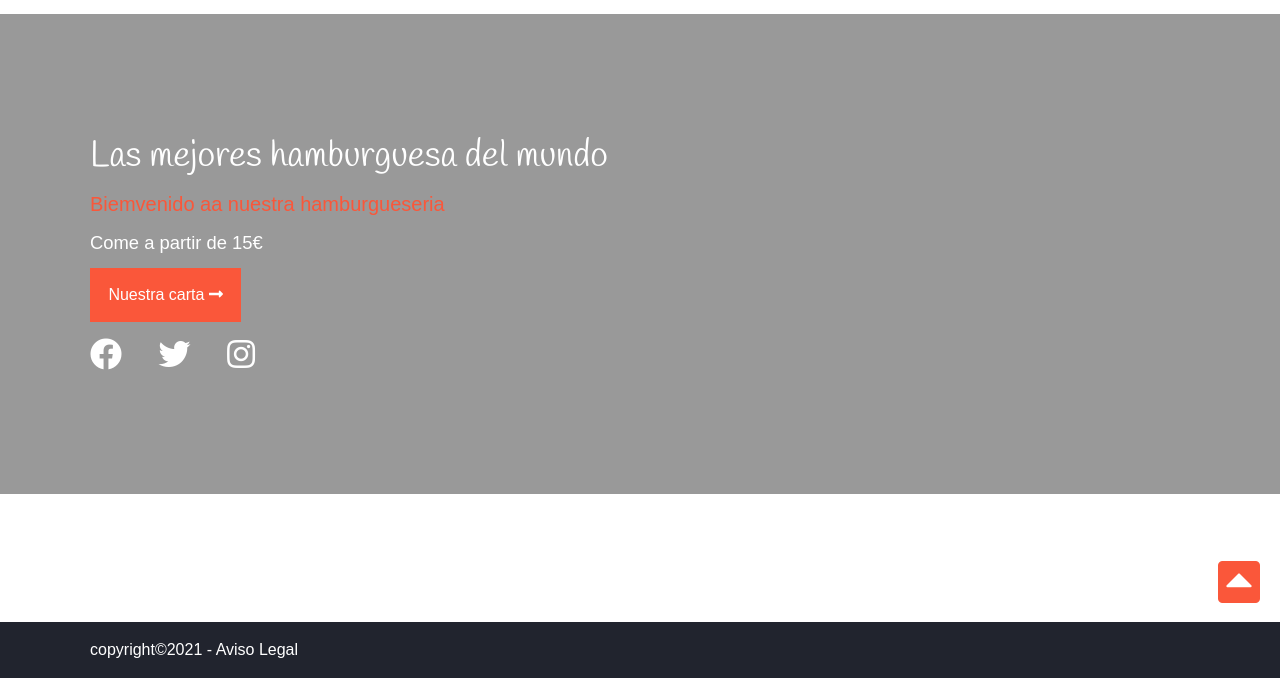
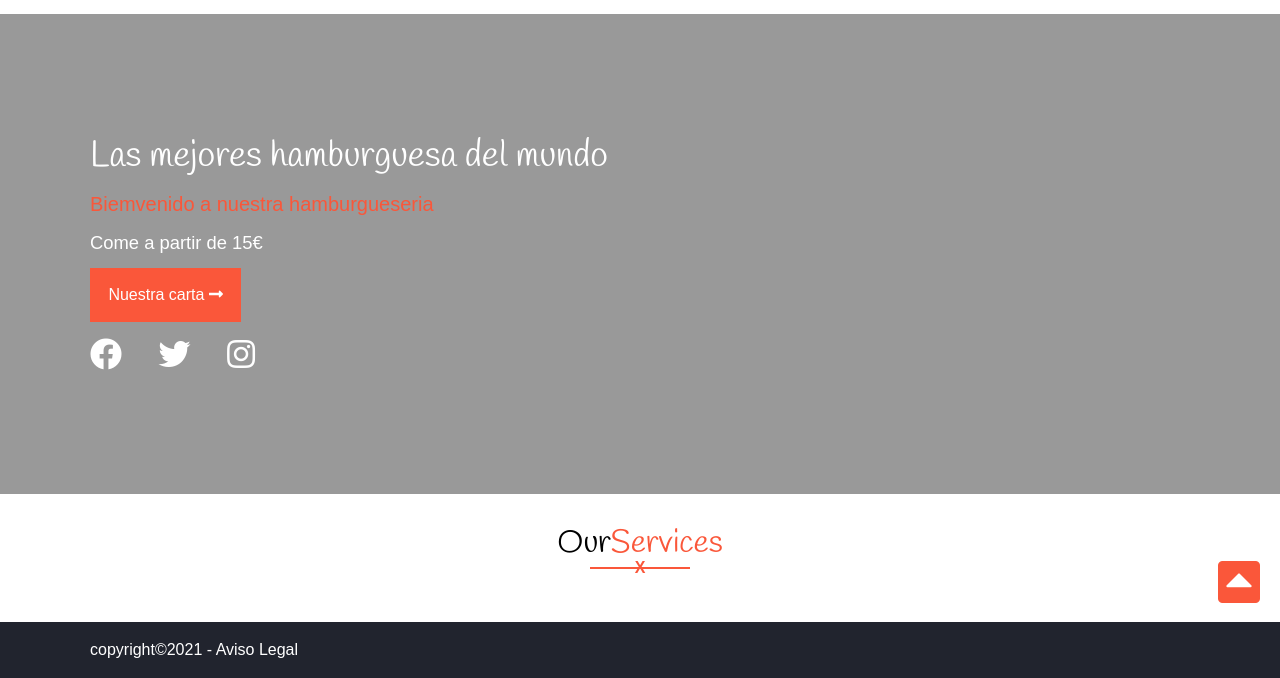
Before and after one commit to randorsg/hamburgueceria, a plain HTML site: page index.html in a window 1280 px wide. Shown: the part 122-800 px from the top of the page. Drawn offline with Linux system fonts and the light colour scheme.

Commit message:
Titulo y section grig terminado

```diff
--- a/css/style.css
+++ b/css/style.css
@@ -155,6 +155,48 @@ footer a:hover {
 /* final footer */
 
 
+/* inicio ourservice */
+
+main section {
+    padding: 2.125em 1.5em;
+}
+
+main section h2 {
+    color: black;
+    font-family: var(--fuente-secundaria);
+    font-size: 2em;
+    text-align: center;
+}
+
+main section h2 span {
+    color: var(--color-principal);
+}
+
+main section .underline {
+    position: relative;
+    width: 6.250em;
+    margin: 0 auto;
+    color: var(--color-principal);
+    font-weight: 700;
+    text-align: center;
+    margin-bottom: calc(var(--margingrid)*1.5);
+}
+
+main section .underline hr {
+    position: absolute;
+    width: 100%;
+    top: -1px;
+    border-color: var(--color-principal);
+}
+
+main #ourservices .grid {
+    display: grid;
+    gap: var(--margingrid);
+}
+
+main #ourservices .grid article {}
+
+
 /* inicio hero */
 
 .hero {
@@ -227,7 +269,14 @@ footer a:hover {
 
 /* mediaqueries */
 
-@media ( min-width:600px) {}
+@media ( min-width:600px) {
+    main #ourservices .grid {
+        grid-template-columns: repeat (2, 1fr);
+    }
+    main #ourservices .grid article:last-child {
+        grid-column: 1/3;
+    }
+}
 
 @media (min-width: 768px) {
     header .nav-top a span {
@@ -235,6 +284,12 @@ footer a:hover {
         color: #ffff;
         font-size: 120%;
         margin-left: 5px;
+    }
+    main #ourservices .grid {
+        grid-template-columns: repeat (3, 1fr);
+    }
+    main #ourservices .grid article:last-child {
+        grid-column: 3/4;
     }
 }
 
--- a/index.html
+++ b/index.html
@@ -70,7 +70,7 @@
         <div class="hero">
             <div class="container">
                 <h1>Las mejores hamburguesa del mundo</h1>
-                <h2>Biemvenido aa nuestra hamburgueseria</h2>
+                <h2>Biemvenido a nuestra hamburgueseria</h2>
                 <p>Come a partir de 15&euro;</p>
                 <div>
                     <a href="" class="boton">
@@ -100,6 +100,43 @@
 
 
     </div>
+
+    <main>
+        <section id="ourservices">
+            <div class="container">
+                <h2>Our<span>Services</span></h2>
+                <div class="underline">
+                    <hr noshade="noshade">
+                    <span>X</span>
+
+                </div>
+
+                <div class="grid">
+
+                    <article></article>
+                    <article></article>
+                    <article></article>
+
+
+
+
+
+                </div>
+            </div>
+
+
+
+
+
+
+        </section>
+
+
+
+
+
+
+    </main>
     <footer>
         <div class="container">
             <p>copyright&copy;2021 - <a href="#">Aviso Legal</a></p>
```
